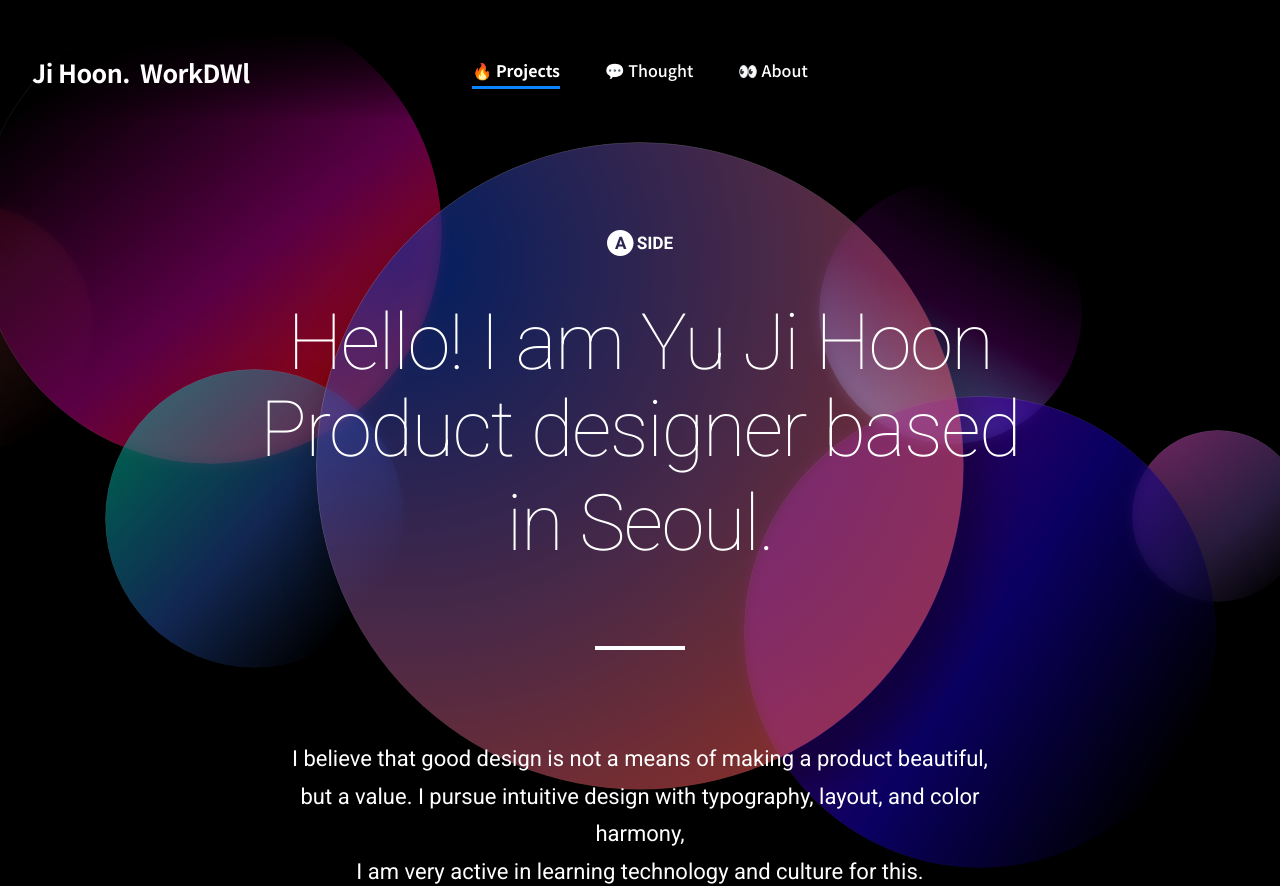
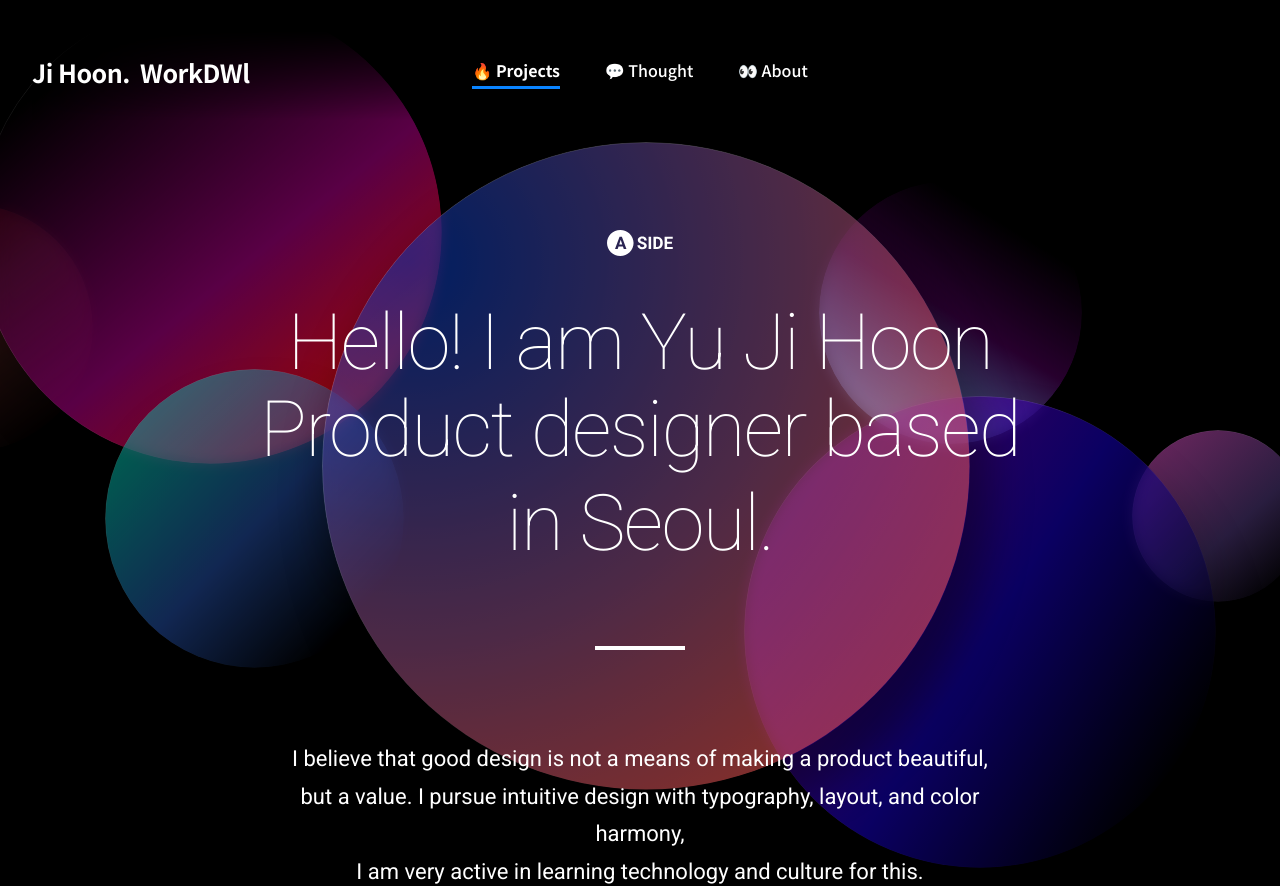
Before and after one commit to jihoon-yu/jihoon-yu.github.io, a Jekyll site: the page built from index.html, in a window 1280 px wide. Shown: the top 886 px of the page. Built offline with Jekyll 4.4.1, drawn with Linux system fonts in a browser that asks for light colours; nearby versions of some CDN libraries.

Commit message:
Update _basic.scss

```diff
--- a/_sass/_basic.scss
+++ b/_sass/_basic.scss
@@ -786,8 +786,6 @@
     visibility: visible;
     width: 345px;
     height: 345px;
-    left: 50%;
-    transform: translateX(-50%);
     top: 100px;
     box-shadow: 10px 30px 40px 10px rgba(0, 0, 0, 0.25);
     margin-top: 0;
@@ -803,8 +801,7 @@
     visibility: visible;
     width: 648px;
     height: 648px;
-    left: 50%;
-    transform: translateX(-50%);
+    margin-left: 30%;
     top: 142px;
     box-shadow: 10px 30px 40px 10px rgba(0, 0, 0, 0.7);
     margin-top: 0;
@@ -990,12 +987,12 @@
 // - - - - - - - - - - - - - - - - - - - - - - - - - - - - - - - - - - - - new index animation
 @keyframes index-circle-show-one {
   from {
-    transform: translateY(1500px) translateX(0px);
+    transform: translateY(1500px);
     opacity: 0;
   }
 
   to {
-    transform: translateY(0px) translateX(0px);
+    transform: translateY(0px);
     opacity: 52%;
   }
 }
```
